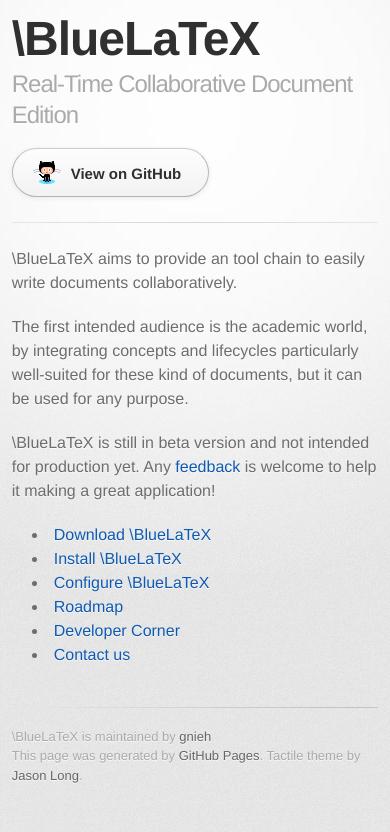
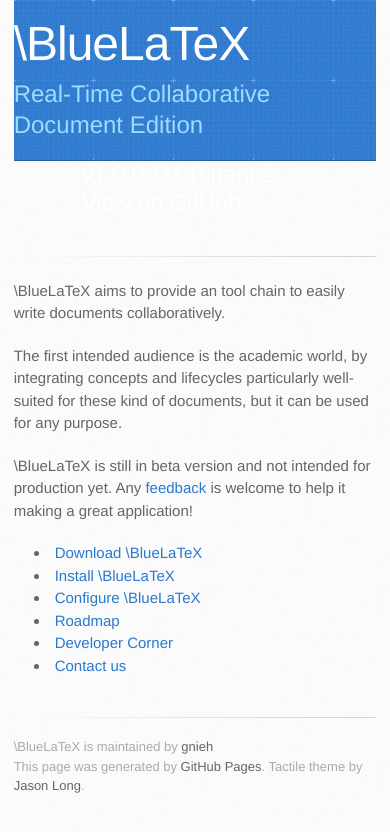
Before and after one commit to jeromedrouet/bluelatex-website, a Jekyll site: the page built from index.markdown, in a window 390 px wide. Shown: the top 832 px of the page. Built offline with Jekyll 4.4.1, drawn with Linux system fonts in a browser that asks for light colours; some web fonts are replaced.

Commit message:
Create gh-pages branch via GitHub

```diff
--- a/params.json
+++ b/params.json
@@ -1 +1 @@
-{"name":"\\BlueLaTeX","tagline":"Real-Time Collaborative Document Edition","body":"\\BlueLaTeX aims to provide an tool chain to easily write documents collaboratively.\r\n\r\nThe first intended audience is the academic world, by integrating concepts and lifecycles particularly well-suited for these kind of documents, but it can be used for any purpose.\r\n\r\n**TODO**\r\n - installation guide\r\n - roadmap\r\n - contact\r\n - FAQ","google":"","note":"Don't delete this file! It's used internally to help with page regeneration."}
+{"name":"\\BlueLaTeX","tagline":"Real-Time Collaborative Document Edition","body":"---                       \r\nlayout: default           \r\nTitle: Welcome to \\BlueLaTeX!  \r\n---                       \r\n\\BlueLaTeX aims to provide an tool chain to easily write documents collaboratively.\r\n                          \r\nThe first intended audience is the academic world, by integrating concepts and lifecycles particularly well-suited for these kind of documents, but it can be used for any purpose. \r\n                          \r\n\\BlueLaTeX is still in beta version and not intended for production yet. Any [feedback](contact/) is welcome to help it making a great application!\r\n                          \r\n - [Download \\BlueLaTeX](/download/)\r\n - [Install \\BlueLaTeX](/installation/)\r\n - [Configure \\BlueLaTeX](/configuration/)\r\n - [Roadmap](/roadmap/)        \r\n - [Developer Corner](/developers/)\r\n - [Contact us](/contact/) ","google":"","note":"Don't delete this file! It's used internally to help with page regeneration."}
--- a/stylesheets/stylesheet.css
+++ b/stylesheets/stylesheet.css
@@ -48,54 +48,80 @@
 
 /* LAYOUT STYLES */
 body {
-  font-size: 1em;
+  font-size: 15px;
   line-height: 1.5;
-  background: #e7e7e7 url(../images/body-bg.png) 0 0 repeat;
+  background: #fafafa url(../images/body-bg.jpg) 0 0 repeat;
   font-family: 'Helvetica Neue', Helvetica, Arial, serif;
-  text-shadow: 0 1px 0 rgba(255, 255, 255, 0.8);
-  color: #6d6d6d;
+  font-weight: 400;
+  color: #666;
 }
 
 a {
-  color: #0f5ab1;
+  color: #2879d0;
 }
 a:hover {
-  color: #0f5ab1;
+  color: #2268b2;
 }
 
 header {
-  padding-top: 35px;
-  padding-bottom: 25px;
+  padding-top: 40px;
+  padding-bottom: 40px;
+  font-family: 'Architects Daughter', 'Helvetica Neue', Helvetica, Arial, serif;
+  background: #2e7bcf url(../images/header-bg.jpg) 0 0 repeat-x;
+  border-bottom: solid 1px #275da1;
 }
 
 header h1 {
-  font-family: 'Chivo', 'Helvetica Neue', Helvetica, Arial, serif; font-weight: 900;
   letter-spacing: -1px;
-  font-size: 48px;
-  color: #303030;
-  line-height: 1.2;
+  font-size: 72px;
+  color: #fff;
+  line-height: 1;
+  margin-bottom: 0.2em;
+  width: 540px;
 }
 
 header h2 {
-  letter-spacing: -1px;
-  font-size: 24px;
-  color: #aaa;
+  font-size: 26px;
+  color: #9ddcff;
   font-weight: normal;
+  line-height: 1.3;
+  width: 540px;
+  letter-spacing: 0;
+}
+
+.inner {
+  position: relative;
+  width: 940px;
+  margin: 0 auto;
+}
+
+#content-wrapper {
+  border-top: solid 1px #fff;
+  padding-top: 30px;
+}
+
+#main-content {
+  width: 690px;
+  float: left;
+}
+
+#main-content img {
+  max-width: 100%;
+}
+
+aside#sidebar {
+  width: 200px;
+  padding-left: 20px;
+  min-height: 504px;
+  float: right;
+  background: transparent url(../images/sidebar-bg.jpg) 0 0 no-repeat;
+  font-size: 12px;
   line-height: 1.3;
 }
 
-#container {
-  background: transparent url(../images/highlight-bg.jpg) 50% 0 no-repeat;
-  min-height: 595px;
-}
-
-.inner {
-  width: 620px;
-  margin: 0 auto;
-}
-
-#container .inner img {
-  max-width: 100%;
+aside#sidebar p.repo-owner,
+aside#sidebar p.repo-owner a {
+  font-weight: bold;
 }
 
 #downloads {
@@ -103,91 +129,57 @@
 }
 
 a.button {
-  -moz-border-radius: 30px;
-  -webkit-border-radius: 30px;
-  border-radius: 30px;
-  border-top: solid 1px #cbcbcb;
-  border-left: solid 1px #b7b7b7;
-  border-right: solid 1px #b7b7b7;
-  border-bottom: solid 1px #b3b3b3;
-  color: #303030;
-  line-height: 25px;
-  font-weight: bold;
-  font-size: 15px;
-  padding: 12px 8px 12px 8px;
+  width: 134px;
+  height: 58px;
+  line-height: 1.2;
+  font-size: 23px;
+  color: #fff;
+  padding-left: 68px;
+  padding-top: 22px;
+  font-family: 'Architects Daughter', 'Helvetica Neue', Helvetica, Arial, serif;
+}
+a.button small {
   display: block;
-  float: left;
-  width: 179px;
-  margin-right: 14px;
-  background: #fdfdfd; /* Old browsers */
-  background: -moz-linear-gradient(top,  #fdfdfd 0%, #f2f2f2 100%); /* FF3.6+ */
-  background: -webkit-gradient(linear, left top, left bottom, color-stop(0%,#fdfdfd), color-stop(100%,#f2f2f2)); /* Chrome,Safari4+ */
-  background: -webkit-linear-gradient(top,  #fdfdfd 0%,#f2f2f2 100%); /* Chrome10+,Safari5.1+ */
-  background: -o-linear-gradient(top,  #fdfdfd 0%,#f2f2f2 100%); /* Opera 11.10+ */
-  background: -ms-linear-gradient(top,  #fdfdfd 0%,#f2f2f2 100%); /* IE10+ */
-  background: linear-gradient(top,  #fdfdfd 0%,#f2f2f2 100%); /* W3C */
-  filter: progid:DXImageTransform.Microsoft.gradient( startColorstr='#fdfdfd', endColorstr='#f2f2f2',GradientType=0 ); /* IE6-9 */
-  -webkit-box-shadow: 10px 10px 5px #888;
-  -moz-box-shadow: 10px 10px 5px #888;
-  box-shadow: 0px 1px 5px #e8e8e8;
+  font-size: 11px;
 }
-a.button:hover {
-  border-top: solid 1px #b7b7b7;
-  border-left: solid 1px #b3b3b3;
-  border-right: solid 1px #b3b3b3;
-  border-bottom: solid 1px #b3b3b3;
-  background: #fafafa; /* Old browsers */
-  background: -moz-linear-gradient(top,  #fdfdfd 0%, #f6f6f6 100%); /* FF3.6+ */
-  background: -webkit-gradient(linear, left top, left bottom, color-stop(0%,#fdfdfd), color-stop(100%,#f6f6f6)); /* Chrome,Safari4+ */
-  background: -webkit-linear-gradient(top,  #fdfdfd 0%,#f6f6f6 100%); /* Chrome10+,Safari5.1+ */
-  background: -o-linear-gradient(top,  #fdfdfd 0%,#f6f6f6 100%); /* Opera 11.10+ */
-  background: -ms-linear-gradient(top,  #fdfdfd 0%,#f6f6f6 100%); /* IE10+ */
-  background: linear-gradient(top,  #fdfdfd 0%,#f6f6f6, 100%); /* W3C */
-  filter: progid:DXImageTransform.Microsoft.gradient( startColorstr='#fdfdfd', endColorstr='#f6f6f6',GradientType=0 ); /* IE6-9 */
+header a.button {
+  position: absolute;
+  right: 0;
+  top: 0;
+  background: transparent url(../images/github-button.png) 0 0 no-repeat;
 }
-
-a.button span {
-  padding-left: 50px;
+aside a.button {
+  width: 138px;
+  padding-left: 64px;
   display: block;
-  height: 23px;
-}
-
-#download-zip span {
-  background: transparent url(../images/zip-icon.png) 12px 50% no-repeat;
-}
-#download-tar-gz span {
-  background: transparent url(../images/tar-gz-icon.png) 12px 50% no-repeat;
-}
-#view-on-github span {
-  background: transparent url(../images/octocat-icon.png) 12px 50% no-repeat;
-}
-#view-on-github {
-  margin-right: 0;
+  background: transparent url(../images/download-button.png) 0 0 no-repeat;
+  margin-bottom: 20px;
+  font-size: 21px;
 }
 
 code, pre {
-  font-family: Monaco, "Bitstream Vera Sans Mono", "Lucida Console", Terminal;
+  font-family: Monaco, "Bitstream Vera Sans Mono", "Lucida Console", Terminal, monospace;
   color: #222;
   margin-bottom: 30px;
-  font-size: 14px;
+  font-size: 13px;
 }
 
 code {
-  background-color: #f2f2f2;
-  border: solid 1px #ddd;
+  background-color: #f2f8fc;
+  border: solid 1px #dbe7f3;
   padding: 0 3px;
 }
 
 pre {
   padding: 20px;
-  background: #303030;
-  color: #f2f2f2;
+  background: #fff;
   text-shadow: none;
   overflow: auto;
+  border: solid 1px #f2f2f2;
 }
 pre code {
-  color: #f2f2f2;
-  background-color: #303030;
+  color: #2879d0;
+  background-color: #fff;
   border: none;
   padding: 0;
 }
@@ -205,15 +197,7 @@
   margin-top: 1em;
   padding-bottom: 1em;
   border: none;
-  background: transparent url('../images/hr.png') 50% 0 no-repeat;
-}
-
-strong {
-  font-weight: bold;
-}
-
-em {
-  font-style: italic;
+  background: transparent url('../images/hr.png') 0 0 no-repeat;
 }
 
 table {
@@ -240,42 +224,89 @@
 
 /* GENERAL ELEMENT TYPE STYLES */
 
-h1 {
-  font-size: 32px;
+#main-content h1 {
+  font-family: 'Architects Daughter', 'Helvetica Neue', Helvetica, Arial, serif;
+  font-size: 2.8em;
+  letter-spacing: -1px;
+  color: #474747;
 }
 
-h2 {
+#main-content h1:before {
+  content: "/";
+  color: #9ddcff;
+  padding-right: 0.3em;
+  margin-left: -0.9em;
+}
+
+#main-content h2 {
+  font-family: 'Architects Daughter', 'Helvetica Neue', Helvetica, Arial, serif;
   font-size: 22px;
   font-weight: bold;
-  color: #303030;
   margin-bottom: 8px;
+  color: #474747;
+}
+#main-content h2:before {
+  content: "//";
+  color: #9ddcff;
+  padding-right: 0.3em;
+  margin-left: -1.5em;
 }
 
-h3 {
-  color: #d5000d;
+#main-content h3 {
+  font-family: 'Architects Daughter', 'Helvetica Neue', Helvetica, Arial, serif;
   font-size: 18px;
   font-weight: bold;
+  margin-top: 24px;
   margin-bottom: 8px;
+  color: #474747;
 }
 
-h4 {
-  font-size: 16px;
-  color: #303030;
-  font-weight: bold;
+#main-content h3:before {
+  content: "///";
+  color: #9ddcff;
+  padding-right: 0.3em;
+  margin-left: -2em;
 }
 
-h5 {
-  font-size: 1em;
-  color: #303030;
+#main-content h4 {
+  font-family: 'Architects Daughter', 'Helvetica Neue', Helvetica, Arial, serif;
+  font-size: 15px;
+  font-weight: bold;
+  color: #474747;
 }
 
-h6 {
+h4:before {
+  content: "////";
+  color: #9ddcff;
+  padding-right: 0.3em;
+  margin-left: -2.8em;
+}
+
+#main-content h5 {
+  font-family: 'Architects Daughter', 'Helvetica Neue', Helvetica, Arial, serif;
+  font-size: 14px;
+  color: #474747;
+}
+h5:before {
+  content: "/////";
+  color: #9ddcff;
+  padding-right: 0.3em;
+  margin-left: -3.2em;
+}
+
+#main-content h6 {
+  font-family: 'Architects Daughter', 'Helvetica Neue', Helvetica, Arial, serif;
   font-size: .8em;
-  color: #303030;
+  color: #474747;
+}
+h6:before {
+  content: "//////";
+  color: #9ddcff;
+  padding-right: 0.3em;
+  margin-left: -3.7em;
 }
 
 p {
-  font-weight: 300;
   margin-bottom: 20px;
 }
 
@@ -294,18 +325,19 @@
   padding: 0 0 0 30px;
 }
 
-ul li {
+ul {
   list-style: disc inside;
   padding-left: 20px;
 }
 
-ol li {
+ol {
   list-style: decimal inside;
   padding-left: 3px;
 }
 
-dl dt {
-  color: #303030;
+dl dd {
+  font-style: italic;
+  font-weight: 100;
 }
 
 footer {
@@ -344,23 +376,99 @@
 @media only screen and (max-width: 959px) {}
 
 /* Tablet Portrait size to standard 960 (devices and browsers) */
-@media only screen and (min-width: 768px) and (max-width: 959px) {}
+@media only screen and (min-width: 768px) and (max-width: 959px) {
+  .inner {
+    width: 740px;
+  }
+  header h1, header h2 {
+    width: 340px;
+  }
+  header h1 {
+    font-size: 60px;
+  }
+  header h2 {
+    font-size: 30px;
+  }
+  #main-content {
+    width: 490px;
+  }
+  #main-content h1:before,
+  #main-content h2:before,
+  #main-content h3:before,
+  #main-content h4:before,
+  #main-content h5:before,
+  #main-content h6:before {
+    content: none;
+    padding-right: 0;
+    margin-left: 0;
+  }
+}
 
 /* All Mobile Sizes (devices and browser) */
 @media only screen and (max-width: 767px) {
+  .inner {
+    width: 93%;
+  }
   header {
-    padding-top: 10px;
-    padding-bottom: 10px;
+    padding: 20px 0;
   }
-  #downloads {
-    margin-bottom: 25px;
+  header .inner {
+    position: relative;
   }
-  #download-zip, #download-tar-gz {
+  header h1, header h2 {
+    width: 100%;
+  }
+  header h1 {
+    font-size: 48px;
+  }
+  header h2 {
+    font-size: 24px;
+  }
+  header a.button {
+    background-image: none;
+    width: auto;
+    height: auto;
+    display: inline-block;
+    margin-top: 15px;
+    padding: 5px 10px;
+    position: relative;
+    text-align: center;
+    font-size: 13px;
+    line-height: 1;
+    background-color: #9ddcff;
+    color: #2879d0;
+    -moz-border-radius: 5px;
+    -webkit-border-radius: 5px;
+    border-radius: 5px;
+  }
+  header a.button small {
+    font-size: 13px;
+    display: inline;
+  }
+  #main-content,
+  aside#sidebar {
+    float: none;
+    width: 100% ! important;
+  }
+  aside#sidebar {
+    background-image: none;
+    margin-top: 20px;
+    border-top: solid 1px #ddd;
+    padding: 20px 0;
+    min-height: 0;
+  }
+  aside#sidebar a.button {
     display: none;
   }
-  .inner {
-    width: 94%;
-    margin: 0 auto;
+  #main-content h1:before,
+  #main-content h2:before,
+  #main-content h3:before,
+  #main-content h4:before,
+  #main-content h5:before,
+  #main-content h6:before {
+    content: none;
+    padding-right: 0;
+    margin-left: 0;
   }
 }
 
```
Also changed, not shown: index.html (added, +74 -0 lines), images/body-bg.jpg (added), images/download-button.png (added), images/github-button.png (added), images/header-bg.jpg (added), images/sidebar-bg.jpg (added).
